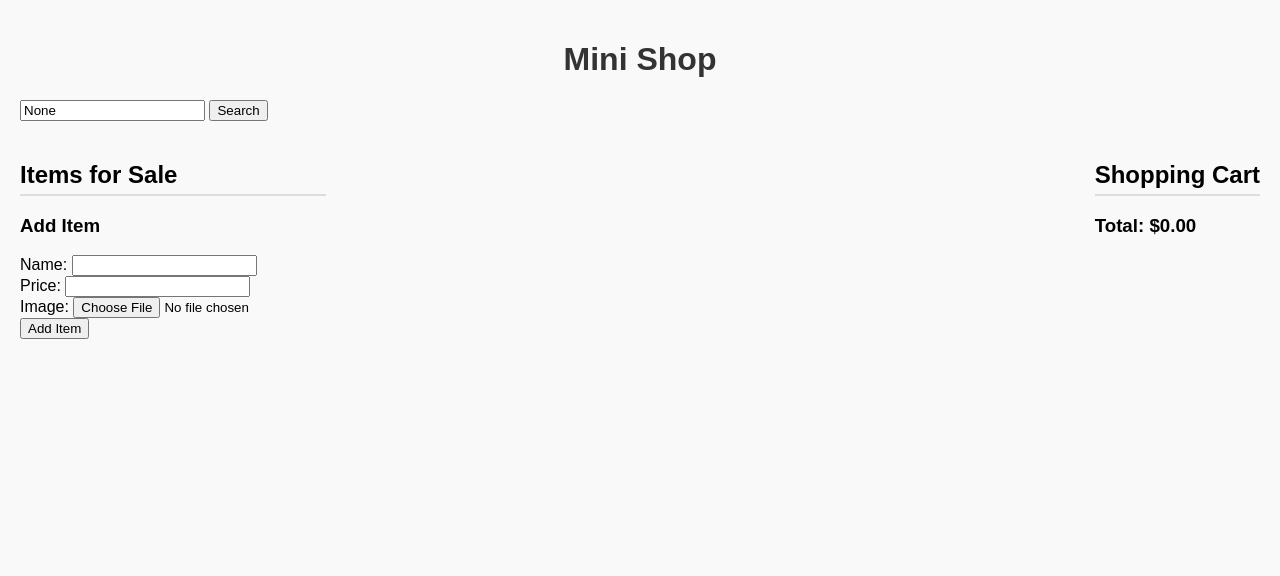
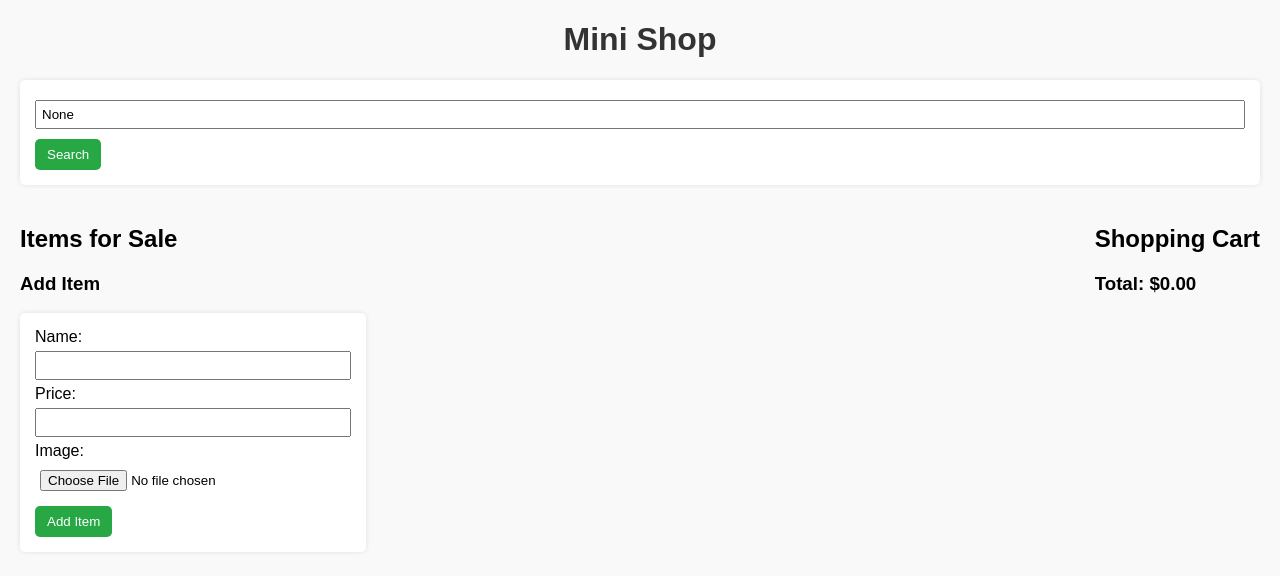
Before and after one commit to Jensen-creator/my--flask-pwa, a Flask app: page / in a window 1280 px wide. Shown: the top 576 px of the page. Run offline with Flask 3, Linux system fonts and the light colour scheme; data that the repository does not hold is empty.

Commit message:
Update style.css

```diff
--- a/static/style.css
+++ b/static/style.css
@@ -1,18 +1,14 @@
-/* General body styling */
 body {
     font-family: Arial, sans-serif;
     background-color: #f9f9f9;
-    margin: 0;
-    padding: 20px;
+    margin: 20px;
 }
 
-/* Main title */
 h1 {
     text-align: center;
     color: #333;
 }
 
-/* Container for items and cart */
 .container {
     display: flex;
     justify-content: space-between;
@@ -20,14 +16,6 @@ h1 {
     margin-top: 20px;
 }
 
-/* Card styling for sections */
-div > h2 {
-    border-bottom: 2px solid #ddd;
-    padding-bottom: 5px;
-    margin-bottom: 10px;
-}
-
-/* Lists */
 ul {
     list-style: none;
     padding: 0;
@@ -35,7 +23,44 @@ ul {
 
 li {
     background-color: #fff;
-    margin-bottom: 8px;
+    margin-bottom: 10px;
     padding: 10px;
     border-radius: 5px;
-    box-shadow: 0 0 5px rgba(
+    box-shadow: 0 0 5px rgba(0,0,0,0.1);
+    display: flex;
+    align-items: center;
+    gap: 10px;
+}
+
+img {
+    border-radius: 5px;
+}
+
+form {
+    background-color: #fff;
+    padding: 15px;
+    border-radius: 5px;
+    box-shadow: 0 0 5px rgba(0,0,0,0.1);
+    margin-top: 10px;
+}
+
+input[type="text"], input[type="number"], input[type="file"] {
+    padding: 5px;
+    margin: 5px 0;
+    width: 100%;
+    box-sizing: border-box;
+}
+
+button {
+    padding: 8px 12px;
+    background-color: #28a745;
+    border: none;
+    color: white;
+    border-radius: 5px;
+    cursor: pointer;
+    margin-top: 5px;
+}
+
+button:hover {
+    background-color: #218838;
+}
```
